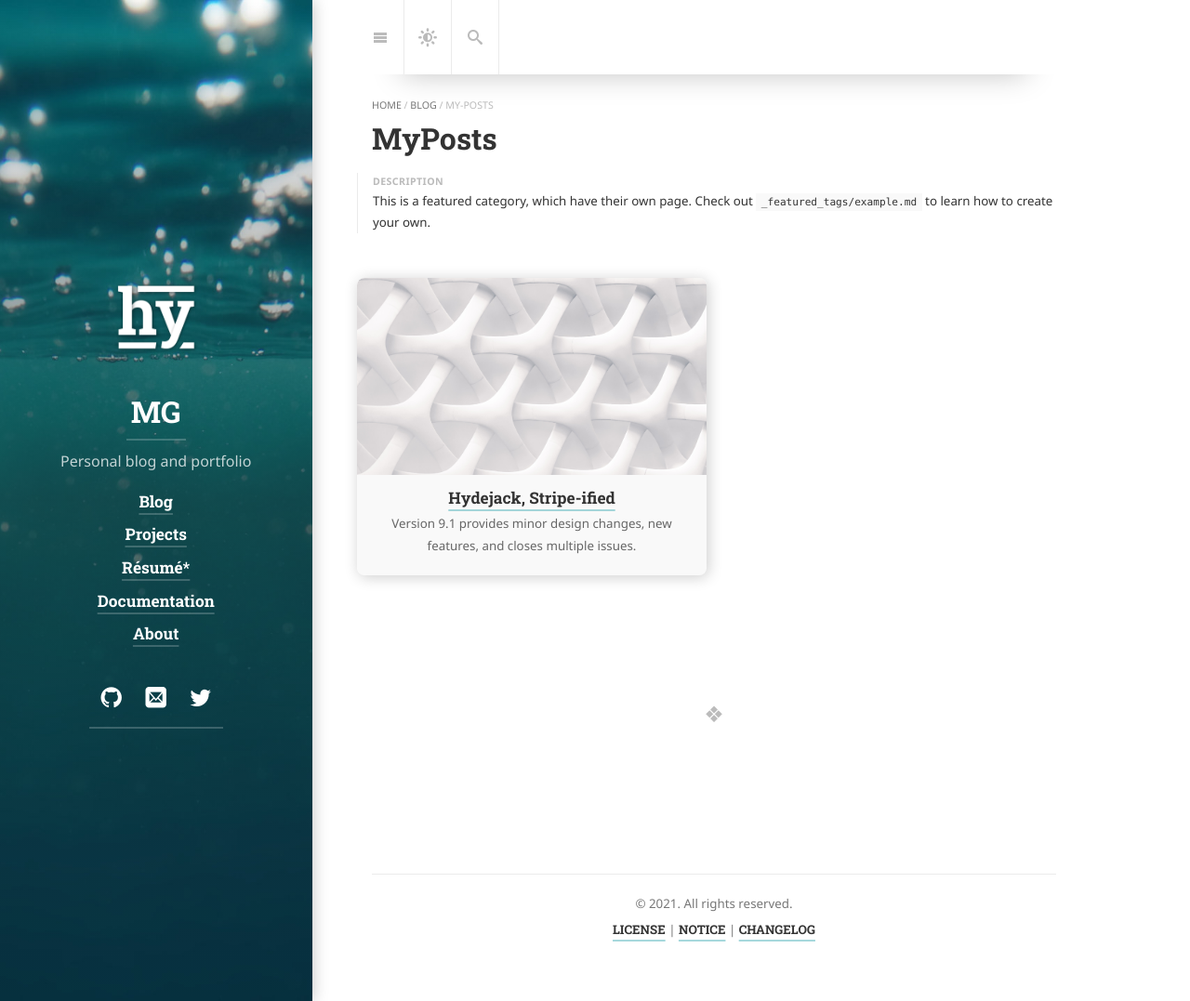
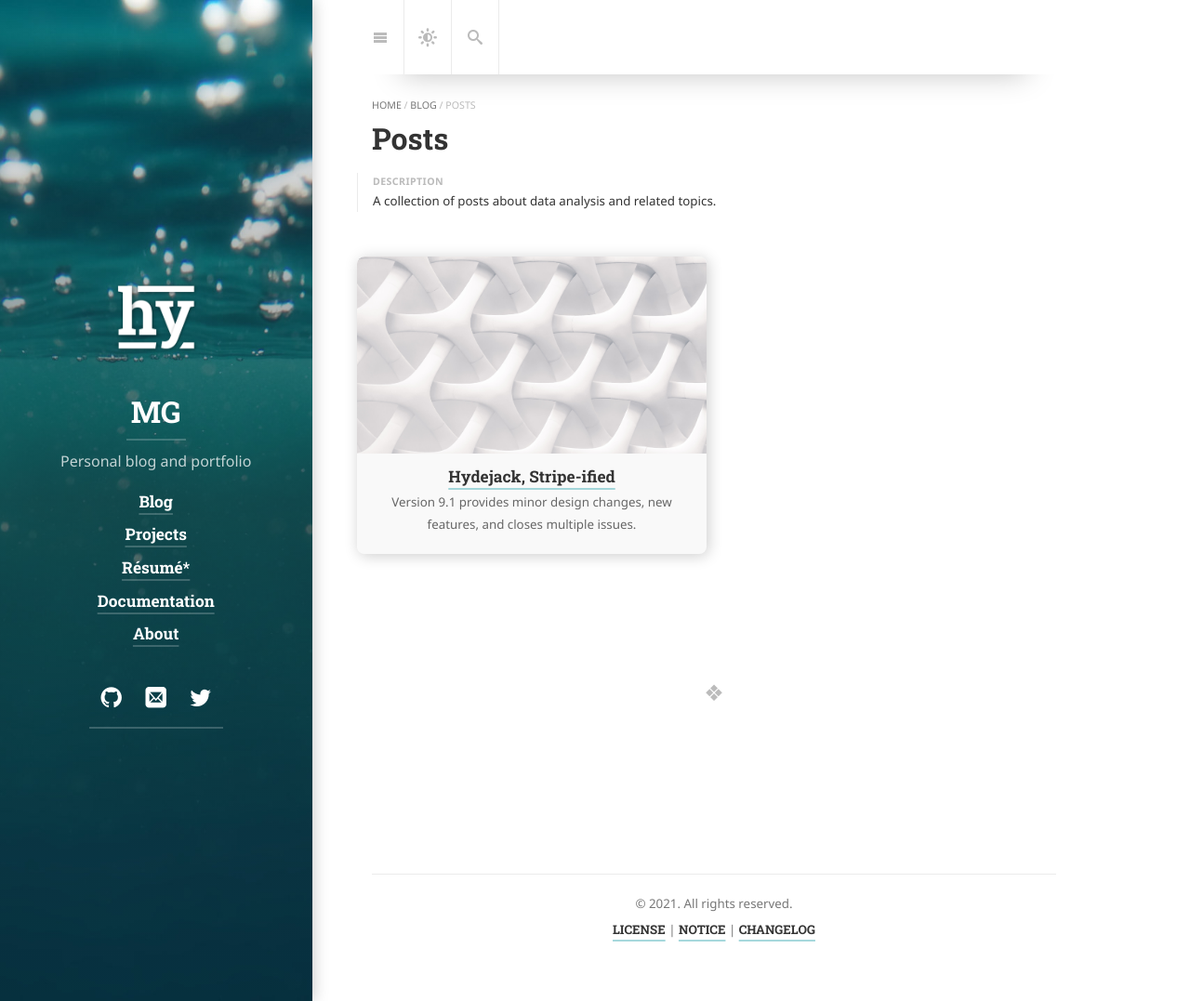
Before and after one commit to miguel-gomez/miguel-gomez.github.io, a Jekyll site: the page built from _featured_categories/posts.md, in a window 1280 px wide and 1077 px high. Shown: the whole window at 93% size. Built offline with Jekyll 4.4.1, drawn with Linux system fonts in a browser that asks for light colours; cached includes are drawn as plain includes; nearby versions of some CDN libraries; some web fonts are replaced; library files that are not in the unit come from our copies.

```diff
--- a/_featured_categories/my-posts.md
+++ b/_featured_categories/posts.md
@@ -3,15 +3,15 @@
 layout: grid
 
 # The title of the tag's page.
-title: MyPosts
+title: Posts
 
 # The name of the tag, used in a post's front matter (e.g. tags: [<slug>]).
-slug: example
+slug: Post
 
 # (Optional) Write a short (~150 characters) description of this featured tag.
 description: >
-  This is a featured category, which have their own page.
-  Check out `_featured_tags/example.md` to learn how to create your own.
+  A collection of posts about data analysis and related topics.
+
 
 # (Optional) You can disable grouping posts by date.
 no_groups: true
```
Also changed, not shown: posts/_posts/2022-02-25-whats-new-in-hydejack-9-1.md (renamed from my-posts/_posts/2022-02-25-whats-new-in-hydejack-9-1.md, +0 -6 lines).
